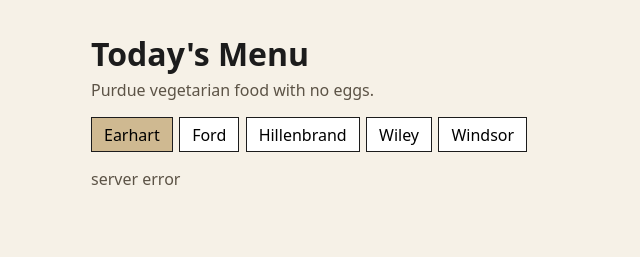
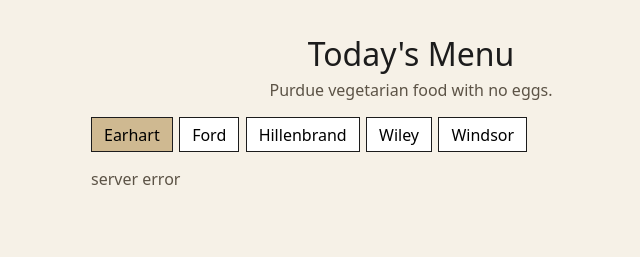
Before and after one commit to shahmilav/purdue-veg, a plain HTML site: page index.html in a window 1280 px wide. Shown: the whole page, without its empty margins (229-869 px from the left). Drawn offline with Linux system fonts and the light colour scheme; no server answers.

Commit message:
Add comments to frontend code files

```diff
--- a/app.js
+++ b/app.js
@@ -1,5 +1,7 @@
+// the python server runs on localhost:1234
 const API = "http://localhost:1234";
 
+// 5 purdue dining courts
 const COURTS = ["Earhart", "Ford", "Hillenbrand", "Wiley", "Windsor"];
 
 const courtsEl = document.querySelector("#courts");
@@ -9,14 +11,21 @@ const menuEl = document.querySelector("#menu");
 // create buttons for each dining court
 for (const name of COURTS) {
   const btn = document.createElement("button");
+
+  // set the button to the name of the court.
   btn.textContent = name;
+
+  // on click action listener -> load data for the respective dining court
   btn.addEventListener("click", () => load(name, btn));
+
+  // add it to the html
   courtsEl.appendChild(btn);
 }
 
 
 // load data
 async function load(court, btn) {
+
   for (const b of courtsEl.querySelectorAll("button")) b.classList.remove("on");
   btn.classList.add("on");
 
@@ -24,22 +33,31 @@ async function load(court, btn) {
   menuEl.replaceChildren();
 
   try {
+
+    // load data from python server
     const res = await fetch(`${API}/menu/${encodeURIComponent(court)}`);
+
+    // bad response if we don't get an HTTP 200 OK
     if (!res.ok) throw new Error("bad response");
-    show(await res.json());
+      show(await res.json());
   } catch {
-    statusEl.textContent = "server error";
+      statusEl.textContent = "server error";
   }
 }
 
 function show(data) {
-  statusEl.textContent = `${data.location} · ${data.date}`;
 
+  // have a status text saying the date the menu is for.
+  statusEl.textContent = `Menus for ${data.date}`;
+
+  // in the event that there is no vegetarian+eggless food on menu. Usually this does not happen (i hope so Purdue don't let me starve)
   if (!data.meals.length) {
     menuEl.textContent = "Nothing vegetarian + eggless :(";
     return;
   }
 
+  // use the XML ordering to keep data readable.
+  // split the food into breakfast/lunch/dinner and different food stations
   for (const meal of data.meals) {
     const section = document.createElement("section");
     const h2 = document.createElement("h2");
@@ -58,6 +76,7 @@ function show(data) {
       section.append(h3, ul);
     }
 
+    // add the menu element to the HTML
     menuEl.appendChild(section);
   }
 }
--- a/style.css
+++ b/style.css
@@ -9,11 +9,14 @@ body {
 
 h1 {
   margin: 0;
+  font-weight: 400;
+  text-align: center;
 }
 
 .blurb {
   margin: 0.25rem 0 1rem;
   color: #5c5346;
+  text-align: center;
 }
 
 nav {
```
Also changed, not shown: index.html (+1 -0 lines).
